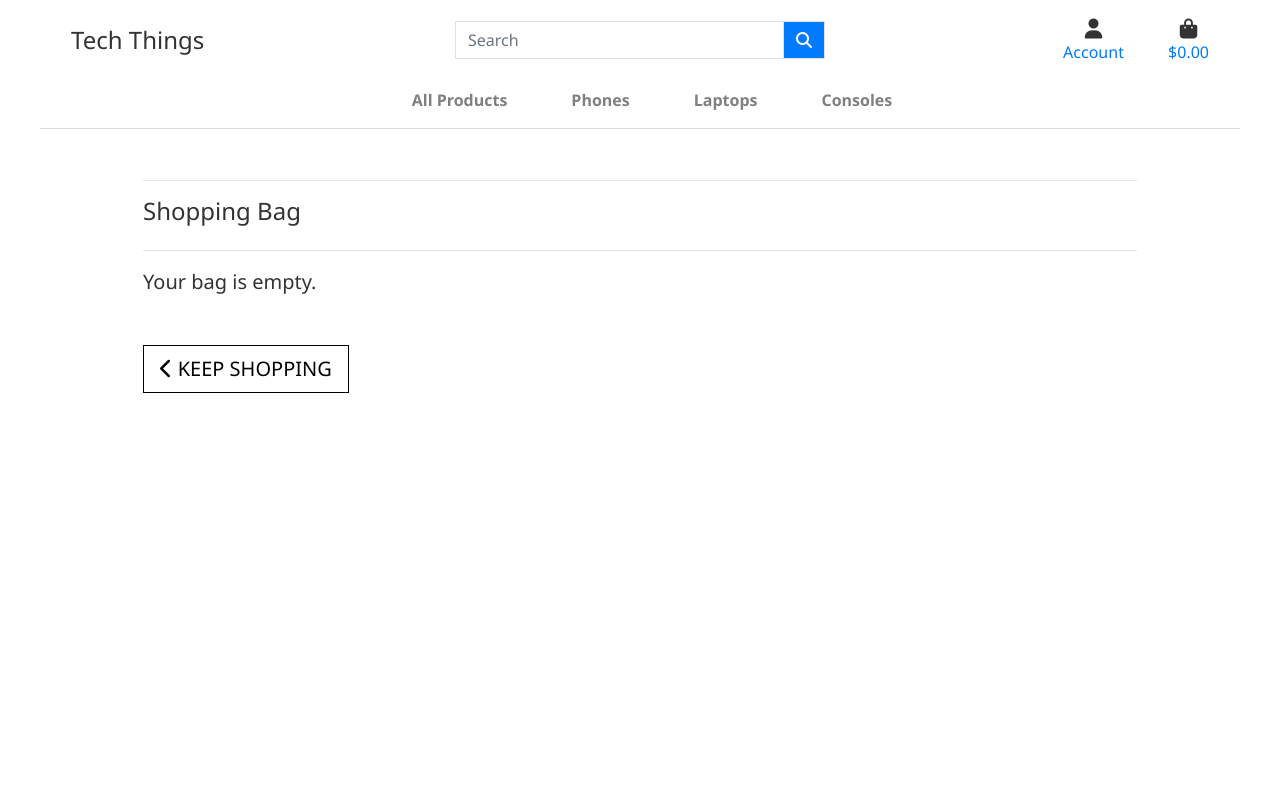
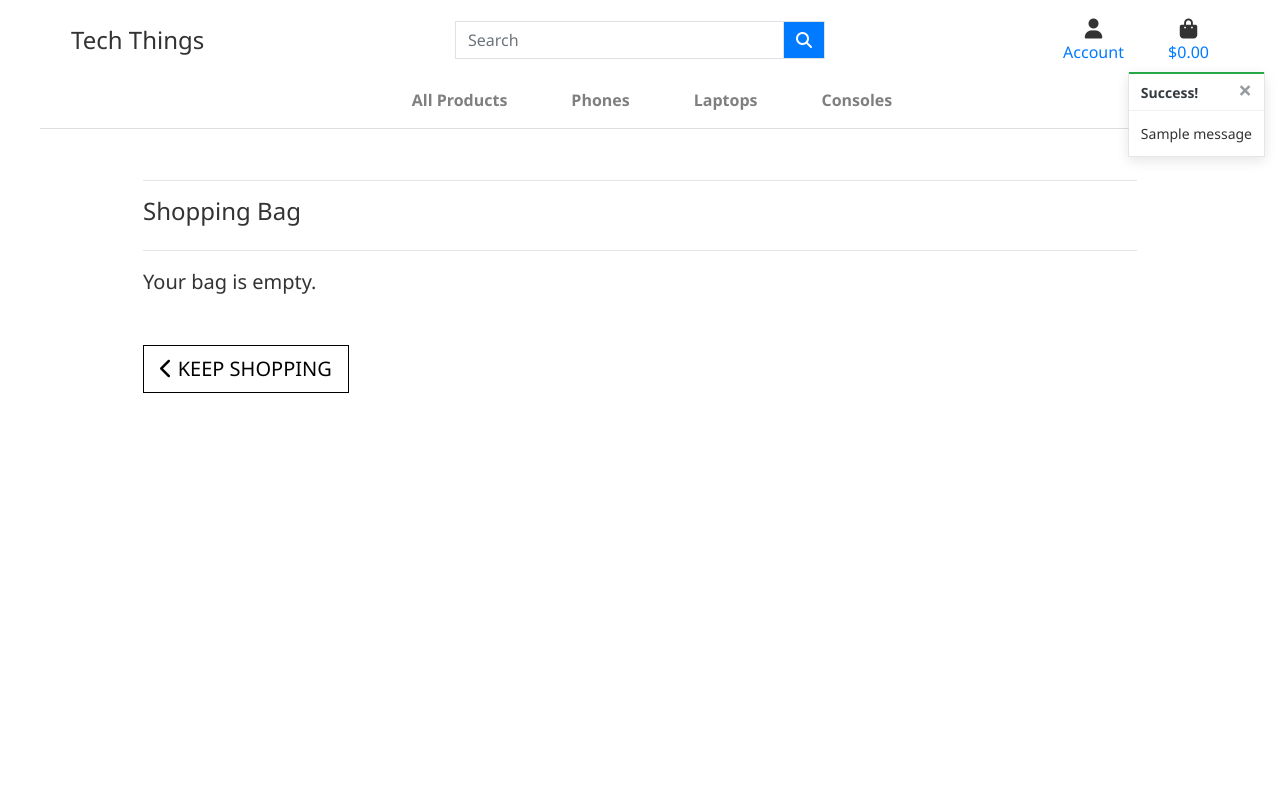
Before and after one commit to Code-Institute-Submissions/project-5-tech-things-ecommerce, a Django app: page /bag/ in a window 1280 px wide. Run offline with Django 3.2, Linux system fonts and the light colour scheme; tables that the repository leaves empty hold one stand-in row (values such as "Sample post"); one stand-in notice (Sample message) is shown; some libraries are stand-ins or nearby versions.

Commit message:
Add message toasts

```diff
--- a/bag/views.py
+++ b/bag/views.py
@@ -1,4 +1,7 @@
 from django.shortcuts import render, redirect, reverse, HttpResponse
+from django.contrib import messages
+
+from products.models import Product
 
 def view_bag(request):
     """ A view that renders the bag contents page """
@@ -8,6 +11,7 @@ def view_bag(request):
 def add_to_bag(request, item_id):
     """ Add a quantity of the specified product to the shopping bag """
 
+    product = Product.objects.get(pk=item_id)
     quantity = int(request.POST.get('quantity'))
     redirect_url = request.POST.get('redirect_url')
     bag = request.session.get('bag', {})
@@ -16,6 +20,7 @@ def add_to_bag(request, item_id):
         bag[item_id] += quantity
     else:
         bag[item_id] = quantity
+        messages.success(request, f'Added {product.name} to your bag')
 
     request.session['bag'] = bag
     return redirect(redirect_url)
@@ -39,6 +44,7 @@ def remove_from_bag(request, item_id):
     """Remove the item from the shopping bag"""
 
     try:
+        bag = request.session.get('bag', {})
         bag.pop(item_id)
 
         request.session['bag'] = bag
--- a/static/css/base.css
+++ b/static/css/base.css
@@ -102,6 +102,23 @@ a.category-badge > span.badge:hover {
     cursor: pointer;
 }
 
+/* ------------------------------- bootstrap toasts */
+
+.message-container {
+    position: fixed;
+    top: 72px;
+    right: 15px;
+    z-index: 99999999999;
+}
+
+.custom-toast {
+    overflow: visible;
+}
+
+.toast-capper {
+    height: 2px;
+}
+
 /* -------------------------------- Media Queries */
 
 /* Slightly larger container on xl screens */
--- a/tech_things/settings.py
+++ b/tech_things/settings.py
@@ -80,6 +80,8 @@ TEMPLATES = [
         },
     },
 ]
+
+MESSAGE_STORAGE = 'django.contrib.messages.storage.session.SessionStorage'
 
 AUTHENTICATION_BACKENDS = [
     # Needed to login by username in Django admin, regardless of `allauth`
--- a/templates/base.html
+++ b/templates/base.html
@@ -108,7 +108,21 @@
     </header>
 
     {% if messages %}
-        <div class="message-container"></div>
+      <div class="message-container">
+        {% for message in messages %}
+            {% with message.level as level %}
+                {% if level == 40 %}
+                    {% include 'includes/toasts/toast_error.html' %}
+                {% elif level == 30 %}
+                    {% include 'includes/toasts/toast_warning.html' %}
+                {% elif level == 25 %}
+                    {% include 'includes/toasts/toast_success.html' %}
+                {% else %}
+                    {% include 'includes/toasts/toast_info.html' %}
+                {% endif %}
+            {% endwith %}
+        {% endfor %}
+      </div>
     {% endif %}
 
     {% block page_header %}
@@ -118,6 +132,9 @@
     {% endblock %}
 
     {% block postloadjs %}
+      <script type="text/javascript">
+        $('.toast').toast('show');
+      </script>
     {% endblock %}
 
 
--- /dev/null
+++ b/templates/includes/toasts/toast_success.html
@@ -0,0 +1,13 @@
+<div class="toast custom-toast rounded-0 border-top-0" data-autohide="false">
+    <div class="arrow-up arrow-success"></div>
+    <div class="w-100 toast-capper bg-success"></div>
+    <div class="toast-header bg-white text-dark">
+        <strong class="mr-auto">Success!</strong>
+        <button type="button" class="ml-2 mb-1 close text-dark" data-dismiss="toast" aria-label="Close">
+            <span aria-hidden="true">&times;</span>
+        </button>
+    </div>
+    <div class="toast-body bg-white">
+        {{ message }}
+    </div>
+</div>
```
Also changed, not shown: templates/includes/toasts/toast_error.html (added, +13 -0 lines), templates/includes/toasts/toast_info.html (added, +13 -0 lines), templates/includes/toasts/toast_warning.html (added, +13 -0 lines).
